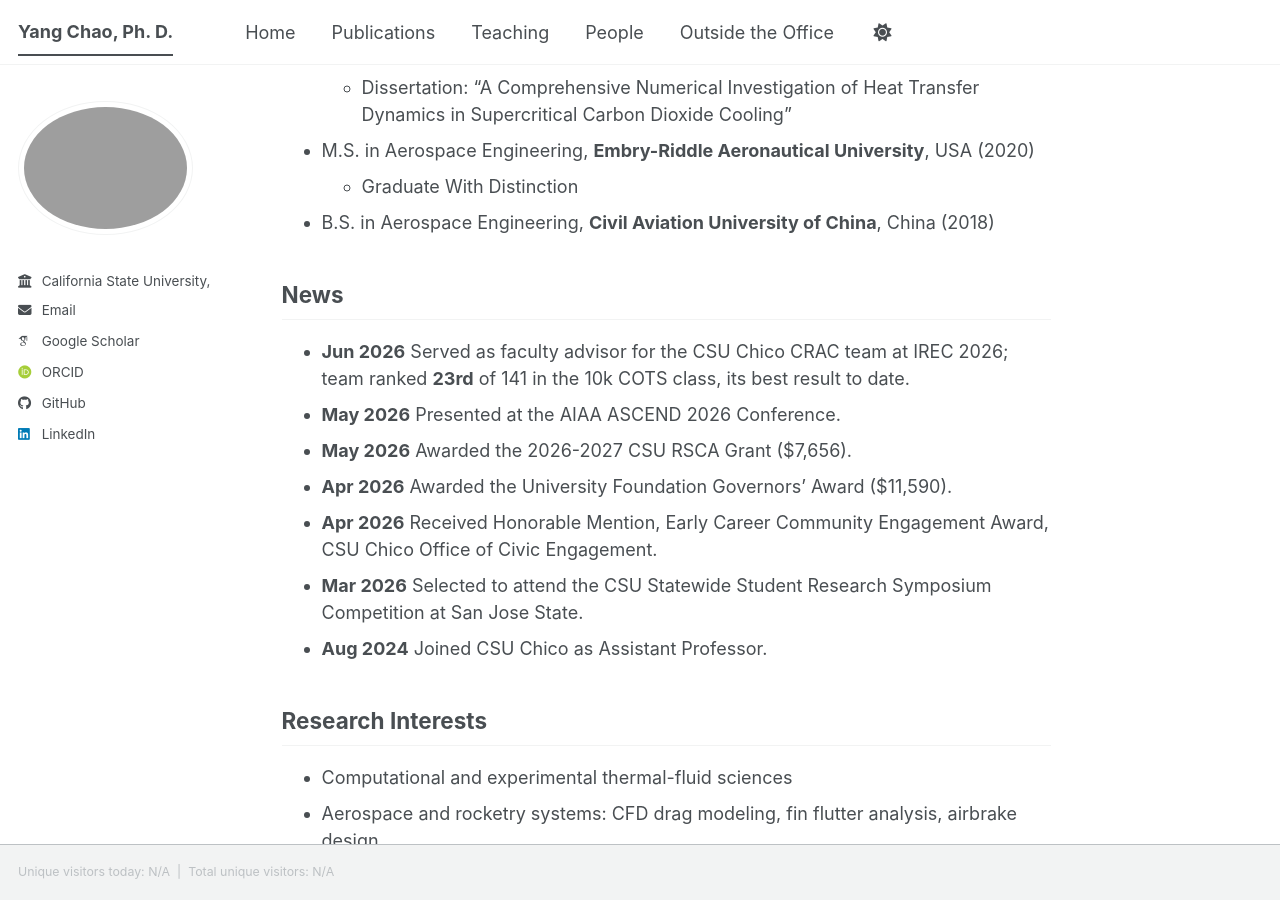
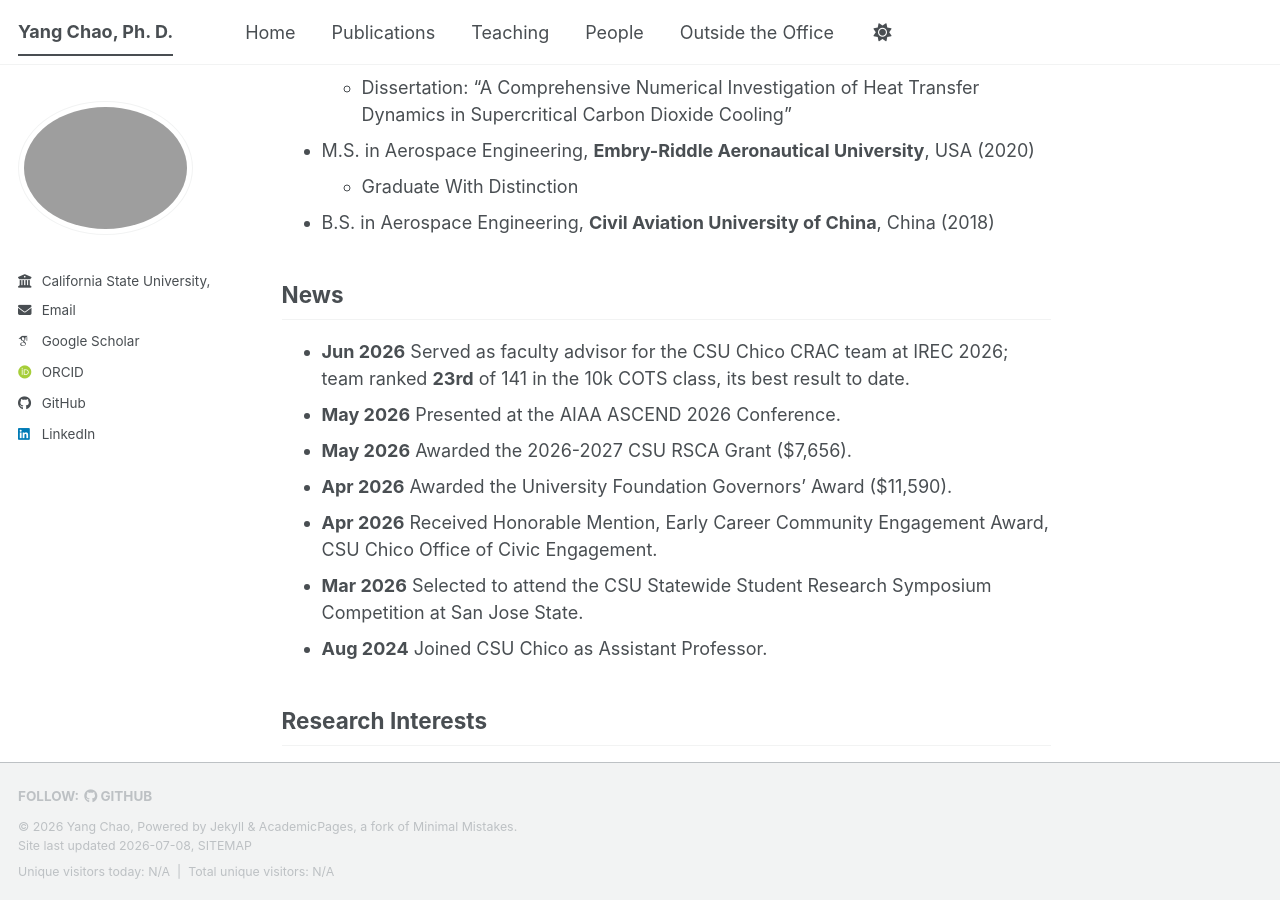
Before and after one commit to cycynyny/cycynyny.github.io, a Jekyll site: the page built from _pages/about.md, in a window 1280 px wide and 900 px high, scrolled down 502 px. Built offline with Jekyll 4.4.1, drawn with Linux system fonts in a browser that asks for light colours; some web fonts are replaced; a script bundle is joined from its source files by our own code; library files that are not in the unit come from our copies.

Commit message:
Update footer.html

```diff
--- a/_includes/footer.html
+++ b/_includes/footer.html
@@ -1,3 +1,29 @@
+{% include base_path %}
+
+{% if site.author.github or site.author.bitbucket or site.atom_feed.hide != true %}
+<div class="page__footer-follow">
+  <ul class="social-icons">
+    {% if site.data.ui-text[site.locale].follow_label %}
+      <li><strong>{{ site.data.ui-text[site.locale].follow_label }}</strong></li>
+    {% endif %}
+    {% if site.author.github %}
+      <li><a href="https://github.com/{{ site.author.github }}"><i class="fab fa-github" aria-hidden="true"></i> GitHub</a></li>
+    {% endif %}
+    {% if site.author.bitbucket %}
+      <li><a href="https://bitbucket.org/{{ site.author.bitbucket }}"><i class="fab fa-bitbucket" aria-hidden="true"></i> Bitbucket</a></li>
+    {% endif %}
+    {% if site.atom_feed.hide != true %}
+    <li><a href="{% if site.atom_feed.path %}{{ site.atom_feed.path }}{% else %}{{ base_path }}/feed.xml{% endif %}"><i class="fa fa-fw fa-rss-square" aria-hidden="true"></i> {{ site.data.ui-text[site.locale].feed_label | default: "Feed" }}</a></li>
+    {% endif %}
+  </ul>
+</div>
+{% endif %}
+
+<div class="page__footer-copyright">
+  &copy; {{ site.time | date: '%Y' }} {{ site.name | default: site.title }}, {{ site.data.ui-text[site.locale].powered_by | default: "Powered by" }} <a href="https://jekyllrb.com" rel="nofollow">Jekyll</a> &amp; <a href="https://github.com/academicpages/academicpages.github.io">AcademicPages</a>, a fork of <a href="https://mademistakes.com/work/minimal-mistakes-jekyll-theme/" rel="nofollow">Minimal Mistakes</a>.<br />
+  Site last updated {{ "now" | date: '%Y-%m-%d' }}, <a href="/sitemap/" style="text-transform: uppercase;">{{ site.data.ui-text[site.locale].site_map | default: "Sitemap" }}</a>
+</div>
+
 <div id="visitor-counter" class="page__footer-copyright" style="margin-top: 8px;">
   Unique visitors today: <span id="visits-today">...</span> &nbsp;|&nbsp; Total unique visitors: <span id="visits-total">...</span>
 </div>
```
